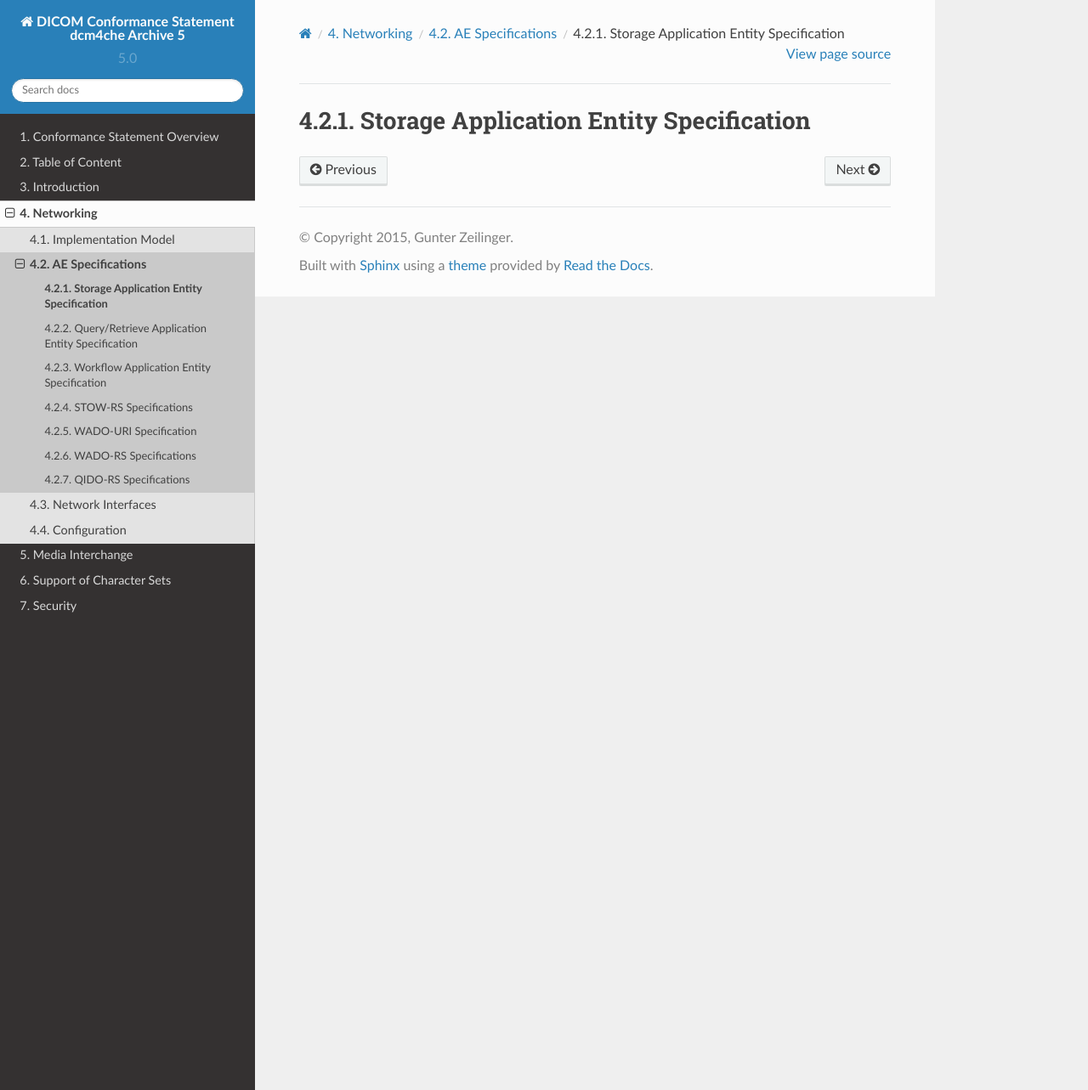
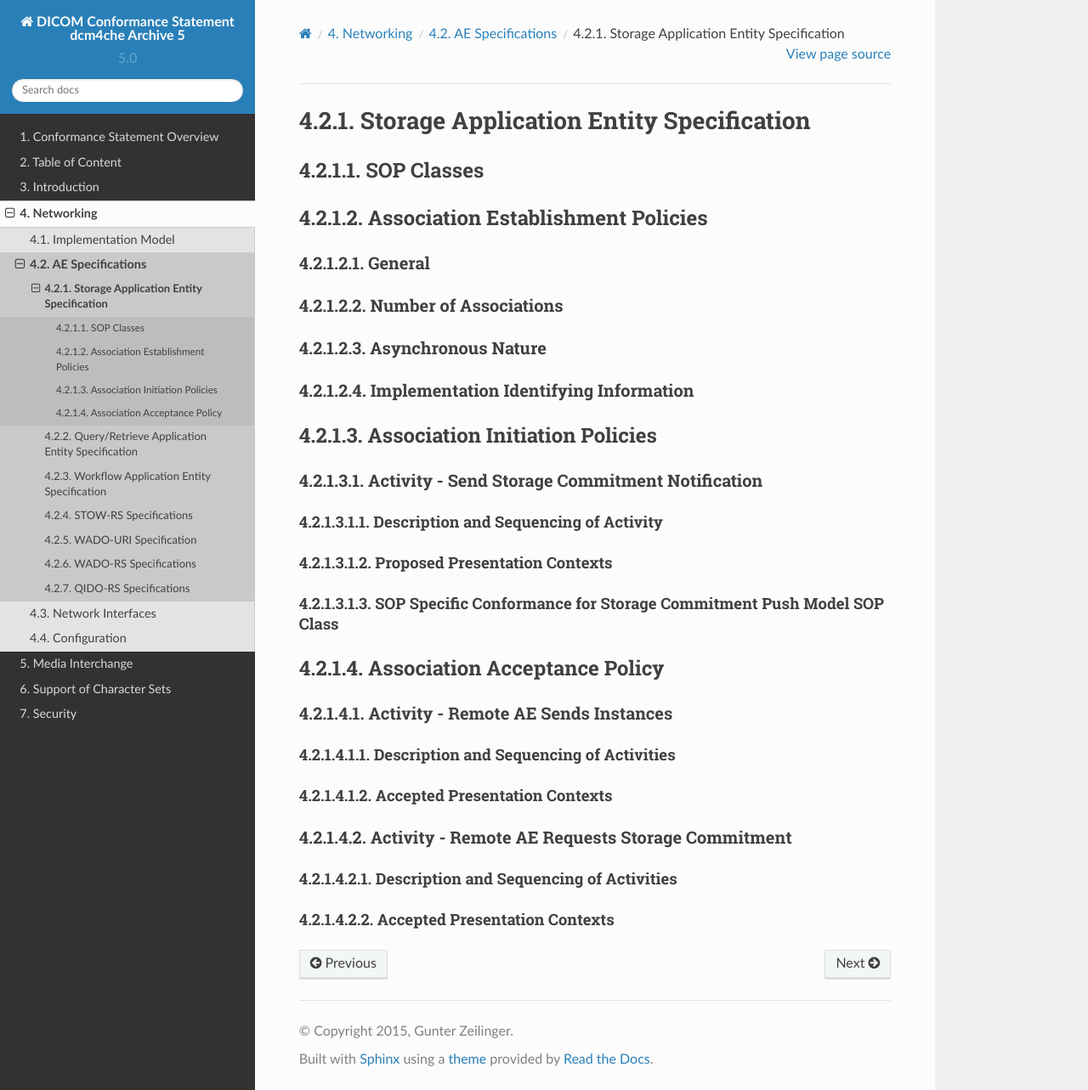
Before and after one commit to dcm4che/dcm4chee-arc-cs, a Sphinx documentation site: the page built from docs/networking/specs/storage.rst, in a window 1280 px wide and 1283 px high. Shown: the whole window at 85% size. Built offline with Sphinx 7.4.7 and the Read the Docs theme 2.0.0, drawn with Linux system fonts in a browser that asks for light colours.

```diff
--- a/docs/networking/model/fktdefs/qido-rs.rst
+++ /dev/null
@@ -1,2 +0,0 @@
-Functional Definition of QIDO-RS
-""""""""""""""""""""""""""""""""
--- a/docs/networking/model/fktdefs/query-retrieve.rst
+++ /dev/null
@@ -1,2 +0,0 @@
-Functional Definition of Query/Retrieve Application Entity
-""""""""""""""""""""""""""""""""""""""""""""""""""""""""""
--- a/docs/networking/model/fktdefs/storage.rst
+++ /dev/null
@@ -1,2 +0,0 @@
-Functional Definition of Storage Application Entity
-"""""""""""""""""""""""""""""""""""""""""""""""""""
--- a/docs/networking/model/fktdefs/stow-rs.rst
+++ /dev/null
@@ -1,2 +0,0 @@
-Functional Definition of STOW-RS
-""""""""""""""""""""""""""""""""
--- a/docs/networking/model/fktdefs/wado-rs.rst
+++ /dev/null
@@ -1,2 +0,0 @@
-Functional Definition of WADO-RS
-""""""""""""""""""""""""""""""""
--- a/docs/networking/model/fktdefs/wado-uri.rst
+++ /dev/null
@@ -1,2 +0,0 @@
-Functional Definition of WADO-URI
-"""""""""""""""""""""""""""""""""
--- a/docs/networking/model/fktdefs/workflow.rst
+++ /dev/null
@@ -1,2 +0,0 @@
-Functional Definition of Workflow Application Entity
-""""""""""""""""""""""""""""""""""""""""""""""""""""
--- a/docs/networking/specs/storage.rst
+++ b/docs/networking/specs/storage.rst
@@ -1,2 +1,92 @@
 Storage Application Entity Specification
 ^^^^^^^^^^^^^^^^^^^^^^^^^^^^^^^^^^^^^^^^
+
+.. _storage-sop-classes:
+
+SOP Classes
+"""""""""""
+
+.. _storage-association-establishment:
+
+Association Establishment Policies
+""""""""""""""""""""""""""""""""""
+
+.. _storage-general:
+
+General
+'''''''
+
+.. _storage-number-of-associations:
+
+Number of Associations
+''''''''''''''''''''''
+
+.. _storage-asynchrounous-nature:
+
+Asynchronous Nature
+'''''''''''''''''''
+
+.. _storage-implementation-class-uid:
+
+Implementation Identifying Information
+''''''''''''''''''''''''''''''''''''''
+
+.. _storage-association-initiation:
+
+Association Initiation Policies
+"""""""""""""""""""""""""""""""
+
+.. _send-stgcmt-notif:
+
+Activity - Send Storage Commitment Notification
+'''''''''''''''''''''''''''''''''''''''''''''''
+
+.. _send-stgcmt-notif-seq:
+
+Description and Sequencing of Activity
+......................................
+
+.. _send-stgcmt-proposed-pcs:
+
+Proposed Presentation Contexts
+..............................
+
+.. _stgcmt-conformance:
+
+SOP Specific Conformance for Storage Commitment Push Model SOP Class
+....................................................................
+
+.. _storage-association-acceptance:
+
+Association Acceptance Policy
+"""""""""""""""""""""""""""""
+
+.. _receive-instance:
+
+Activity - Remote AE Sends Instances
+''''''''''''''''''''''''''''''''''''
+
+.. _receive-instance-seq:
+
+Description and Sequencing of Activities
+........................................
+
+.. _receive-instance-accepted-pcs:
+
+Accepted Presentation Contexts
+..............................
+
+.. _receive-stgcmt-rq:
+
+Activity - Remote AE Requests Storage Commitment
+''''''''''''''''''''''''''''''''''''''''''''''''
+
+.. _receive-stgcmt-rq-seq:
+
+Description and Sequencing of Activities
+........................................
+
+.. _receive-stgcmt-rq-accepted-pcs:
+
+Accepted Presentation Contexts
+..............................
```
Also changed, not shown: docs/networking/model/fktdefs.rst (+33 -8 lines), docs/toc.rst (+7 -7 lines).
